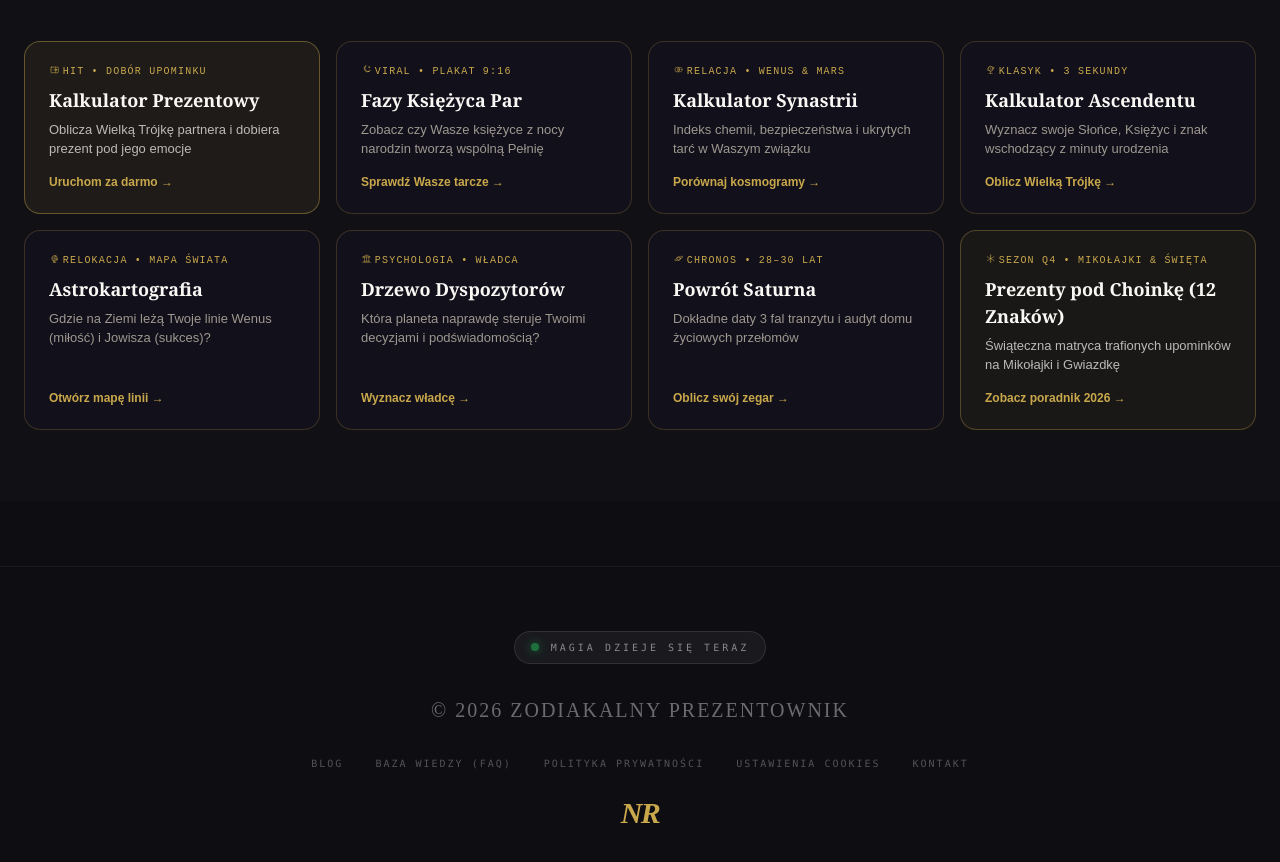
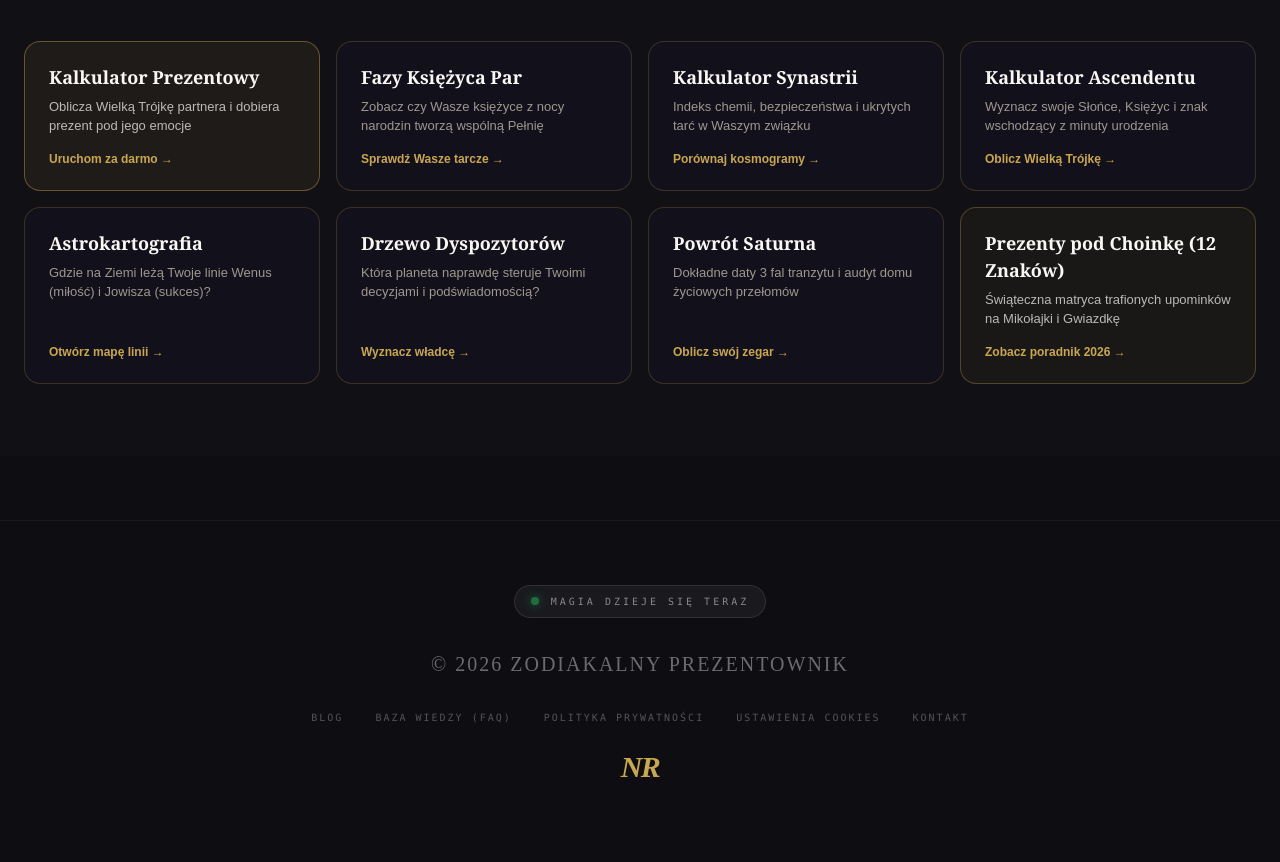
Before and after one commit to emkaerpe-bit/neoromantyczny, a plain HTML site: page index.html in a window 1280 px wide. Shown: the part 9447-10309 px from the top of the page. Drawn offline with nearby package versions, Linux system fonts and the light colour scheme; a web font is replaced by a local one.

Commit message:
style(lp): remove gold kicker labels above tool cards

```diff
--- a/index.html
+++ b/index.html
@@ -966,7 +966,6 @@
                 <div style="display:grid;grid-template-columns:repeat(auto-fill,minmax(260px,1fr));gap:16px;">
                     <a href="/kalkulator-prezentowy/" style="display:flex;flex-direction:column;justify-content:space-between;padding:22px 24px;border-radius:16px;background:rgba(201,168,76,0.08);border:1px solid rgba(201,168,76,0.42);text-decoration:none;transition:all 0.25s ease;" onmouseenter="this.style.transform='translateY(-3px)';this.style.borderColor='#C9A84C';" onmouseleave="this.style.transform='translateY(0)';this.style.borderColor='rgba(201,168,76,0.42)';">
                         <div>
-                            <div style="font-family:var(--font-mono,monospace);font-size:10px;color:#C9A84C;letter-spacing:0.12em;text-transform:uppercase;margin-bottom:8px;"><svg width="1.12em" height="1.12em" viewBox="0 0 32 32" fill="none" stroke="currentColor" stroke-linecap="round" stroke-linejoin="round" style="display:inline-block;vertical-align:-0.18em;flex-shrink:0;margin:0 0.26em 0 0" aria-hidden="true"><rect x="5.5" y="9" width="21" height="16" rx="1.5" stroke-width="1.6"/><line x1="19" y1="9" x2="19" y2="25" stroke-width="1.1"/><line x1="5.5" y1="16.5" x2="26.5" y2="16.5" stroke-width="0.9" opacity="0.6"/><circle cx="19" cy="16.5" r="2.8" fill="currentColor" fill-opacity="0.3" stroke-width="1.3"/></svg>HIT • DOBÓR UPOMINKU</div>
                             <h3 style="font-family:var(--font-display,Georgia,serif);font-size:18px;font-weight:700;color:#FAF8F5;margin:0 0 6px;">Kalkulator Prezentowy</h3>
                             <p style="font-size:13px;color:rgba(250,248,245,0.72);margin:0;line-height:1.5;">Oblicza Wielką Trójkę partnera i dobiera prezent pod jego emocje</p>
                         </div>
@@ -974,7 +973,6 @@
                     </a>
                     <a href="/kalkulator-faz-ksiezyca/" style="display:flex;flex-direction:column;justify-content:space-between;padding:22px 24px;border-radius:16px;background:rgba(19,17,28,0.85);border:1px solid rgba(201,168,76,0.22);text-decoration:none;transition:all 0.25s ease;" onmouseenter="this.style.transform='translateY(-3px)';this.style.borderColor='#C9A84C';" onmouseleave="this.style.transform='translateY(0)';this.style.borderColor='rgba(201,168,76,0.22)';">
                         <div>
-                            <div style="font-family:var(--font-mono,monospace);font-size:10px;color:#C9A84C;letter-spacing:0.12em;text-transform:uppercase;margin-bottom:8px;"><svg width="1.12em" height="1.12em" viewBox="0 0 32 32" fill="none" stroke="currentColor" stroke-linecap="round" stroke-linejoin="round" style="display:inline-block;vertical-align:-0.18em;flex-shrink:0;margin:0 0.26em 0 0" aria-hidden="true"><path d="M21.2 21.4A8.6 8.6 0 0 1 11.5 11a8.8 8.8 0 0 1 3-6.6A9.5 9.5 0 1 0 26.8 18a8.4 8.4 0 0 1-5.6 3.4Z" stroke-width="1.7"/><path d="M23.5 6.5v5M21 9h5" stroke-width="1.2"/><circle cx="23.5" cy="9" r="1" stroke="none" fill="currentColor"/></svg>VIRAL • PLAKAT 9:16</div>
                             <h3 style="font-family:var(--font-display,Georgia,serif);font-size:18px;font-weight:700;color:#FAF8F5;margin:0 0 6px;">Fazy Księżyca Par</h3>
                             <p style="font-size:13px;color:#9E9890;margin:0;line-height:1.5;">Zobacz czy Wasze księżyce z nocy narodzin tworzą wspólną Pełnię</p>
                         </div>
@@ -982,7 +980,6 @@
                     </a>
                     <a href="/kalkulator-synastrii/" style="display:flex;flex-direction:column;justify-content:space-between;padding:22px 24px;border-radius:16px;background:rgba(19,17,28,0.85);border:1px solid rgba(201,168,76,0.22);text-decoration:none;transition:all 0.25s ease;" onmouseenter="this.style.transform='translateY(-3px)';this.style.borderColor='#C9A84C';" onmouseleave="this.style.transform='translateY(0)';this.style.borderColor='rgba(201,168,76,0.22)';">
                         <div>
-                            <div style="font-family:var(--font-mono,monospace);font-size:10px;color:#C9A84C;letter-spacing:0.12em;text-transform:uppercase;margin-bottom:8px;"><svg width="1.12em" height="1.12em" viewBox="0 0 32 32" fill="none" stroke="currentColor" stroke-linecap="round" stroke-linejoin="round" style="display:inline-block;vertical-align:-0.18em;flex-shrink:0;margin:0 0.26em 0 0" aria-hidden="true"><circle cx="12.5" cy="16" r="6.8" stroke-width="1.55"/><circle cx="19.5" cy="16" r="6.8" stroke-width="1.55" opacity="0.85"/><path d="M16 12.5v7M13.5 16h5" stroke-width="0.95" opacity="0.75"/></svg>RELACJA • WENUS &amp; MARS</div>
                             <h3 style="font-family:var(--font-display,Georgia,serif);font-size:18px;font-weight:700;color:#FAF8F5;margin:0 0 6px;">Kalkulator Synastrii</h3>
                             <p style="font-size:13px;color:#9E9890;margin:0;line-height:1.5;">Indeks chemii, bezpieczeństwa i ukrytych tarć w Waszym związku</p>
                         </div>
@@ -990,7 +987,6 @@
                     </a>
                     <a href="/kalkulator-ascendentu/" style="display:flex;flex-direction:column;justify-content:space-between;padding:22px 24px;border-radius:16px;background:rgba(19,17,28,0.85);border:1px solid rgba(201,168,76,0.22);text-decoration:none;transition:all 0.25s ease;" onmouseenter="this.style.transform='translateY(-3px)';this.style.borderColor='#C9A84C';" onmouseleave="this.style.transform='translateY(0)';this.style.borderColor='rgba(201,168,76,0.22)';">
                         <div>
-                            <div style="font-family:var(--font-mono,monospace);font-size:10px;color:#C9A84C;letter-spacing:0.12em;text-transform:uppercase;margin-bottom:8px;"><svg width="1.12em" height="1.12em" viewBox="0 0 32 32" fill="none" stroke="currentColor" stroke-linecap="round" stroke-linejoin="round" style="display:inline-block;vertical-align:-0.18em;flex-shrink:0;margin:0 0.26em 0 0" aria-hidden="true"><circle cx="16" cy="13.5" r="7.2" stroke-width="1.7"/><ellipse cx="16" cy="13.5" rx="11.2" ry="3.4" transform="rotate(-20 16 13.5)" stroke-width="0.95" opacity="0.75"/><circle cx="16" cy="13.5" r="1.4" stroke="none" fill="currentColor"/><path d="M11 26.8h10M16 20.8v6" stroke-width="1.35"/></svg>KLASYK • 3 SEKUNDY</div>
                             <h3 style="font-family:var(--font-display,Georgia,serif);font-size:18px;font-weight:700;color:#FAF8F5;margin:0 0 6px;">Kalkulator Ascendentu</h3>
                             <p style="font-size:13px;color:#9E9890;margin:0;line-height:1.5;">Wyznacz swoje Słońce, Księżyc i znak wschodzący z minuty urodzenia</p>
                         </div>
@@ -998,7 +994,6 @@
                     </a>
                     <a href="/kalkulator-astrokartografii/" style="display:flex;flex-direction:column;justify-content:space-between;padding:22px 24px;border-radius:16px;background:rgba(19,17,28,0.85);border:1px solid rgba(201,168,76,0.22);text-decoration:none;transition:all 0.25s ease;" onmouseenter="this.style.transform='translateY(-3px)';this.style.borderColor='#C9A84C';" onmouseleave="this.style.transform='translateY(0)';this.style.borderColor='rgba(201,168,76,0.22)';">
                         <div>
-                            <div style="font-family:var(--font-mono,monospace);font-size:10px;color:#C9A84C;letter-spacing:0.12em;text-transform:uppercase;margin-bottom:8px;"><svg width="1.12em" height="1.12em" viewBox="0 0 32 32" fill="none" stroke="currentColor" stroke-linecap="round" stroke-linejoin="round" style="display:inline-block;vertical-align:-0.18em;flex-shrink:0;margin:0 0.26em 0 0" aria-hidden="true"><g transform="rotate(23.5 16 15.5)"><circle cx="16" cy="15.5" r="7.8" stroke-width="1.65"/><ellipse cx="16" cy="15.5" rx="3.8" ry="7.8" stroke-width="0.9" opacity="0.72"/><line x1="8.4" y1="15.5" x2="23.6" y2="15.5" stroke-width="0.9" opacity="0.72"/><line x1="16" y1="5.2" x2="16" y2="25.8" stroke-width="1.1"/></g><path d="M12.5 27h7M16 24.5V27" stroke-width="1.35"/></svg>RELOKACJA • MAPA ŚWIATA</div>
                             <h3 style="font-family:var(--font-display,Georgia,serif);font-size:18px;font-weight:700;color:#FAF8F5;margin:0 0 6px;">Astrokartografia</h3>
                             <p style="font-size:13px;color:#9E9890;margin:0;line-height:1.5;">Gdzie na Ziemi leżą Twoje linie Wenus (miłość) i Jowisza (sukces)?</p>
                         </div>
@@ -1006,7 +1001,6 @@
                     </a>
                     <a href="/kalkulator-dyspozytorow/" style="display:flex;flex-direction:column;justify-content:space-between;padding:22px 24px;border-radius:16px;background:rgba(19,17,28,0.85);border:1px solid rgba(201,168,76,0.22);text-decoration:none;transition:all 0.25s ease;" onmouseenter="this.style.transform='translateY(-3px)';this.style.borderColor='#C9A84C';" onmouseleave="this.style.transform='translateY(0)';this.style.borderColor='rgba(201,168,76,0.22)';">
                         <div>
-                            <div style="font-family:var(--font-mono,monospace);font-size:10px;color:#C9A84C;letter-spacing:0.12em;text-transform:uppercase;margin-bottom:8px;"><svg width="1.12em" height="1.12em" viewBox="0 0 32 32" fill="none" stroke="currentColor" stroke-linecap="round" stroke-linejoin="round" style="display:inline-block;vertical-align:-0.18em;flex-shrink:0;margin:0 0.26em 0 0" aria-hidden="true"><path d="M5.5 11.5L16 5.5l10.5 6H5.5Z" stroke-width="1.65"/><path d="M7.5 23.8h17M5 26.8h22" stroke-width="1.3"/><path d="M9.8 11.5v12.3M16 11.5v12.3M22.2 11.5v12.3" stroke-width="1.45"/><circle cx="16" cy="9" r="0.8" stroke="none" fill="currentColor"/></svg>PSYCHOLOGIA • WŁADCA</div>
                             <h3 style="font-family:var(--font-display,Georgia,serif);font-size:18px;font-weight:700;color:#FAF8F5;margin:0 0 6px;">Drzewo Dyspozytorów</h3>
                             <p style="font-size:13px;color:#9E9890;margin:0;line-height:1.5;">Która planeta naprawdę steruje Twoimi decyzjami i podświadomością?</p>
                         </div>
@@ -1014,7 +1008,6 @@
                     </a>
                     <a href="/kalkulator-powrotu-saturna/" style="display:flex;flex-direction:column;justify-content:space-between;padding:22px 24px;border-radius:16px;background:rgba(19,17,28,0.85);border:1px solid rgba(201,168,76,0.22);text-decoration:none;transition:all 0.25s ease;" onmouseenter="this.style.transform='translateY(-3px)';this.style.borderColor='#C9A84C';" onmouseleave="this.style.transform='translateY(0)';this.style.borderColor='rgba(201,168,76,0.22)';">
                         <div>
-                            <div style="font-family:var(--font-mono,monospace);font-size:10px;color:#C9A84C;letter-spacing:0.12em;text-transform:uppercase;margin-bottom:8px;"><svg width="1.12em" height="1.12em" viewBox="0 0 32 32" fill="none" stroke="currentColor" stroke-linecap="round" stroke-linejoin="round" style="display:inline-block;vertical-align:-0.18em;flex-shrink:0;margin:0 0.26em 0 0" aria-hidden="true"><circle cx="16" cy="16" r="5.2" stroke-width="1.75"/><ellipse cx="16" cy="16" rx="12.2" ry="3.5" transform="rotate(-24 16 16)" stroke-width="1.1"/><circle cx="25.5" cy="8.5" r="1" stroke="none" fill="currentColor"/></svg>CHRONOS • 28–30 LAT</div>
                             <h3 style="font-family:var(--font-display,Georgia,serif);font-size:18px;font-weight:700;color:#FAF8F5;margin:0 0 6px;">Powrót Saturna</h3>
                             <p style="font-size:13px;color:#9E9890;margin:0;line-height:1.5;">Dokładne daty 3 fal tranzytu i audyt domu życiowych przełomów</p>
                         </div>
@@ -1022,7 +1015,6 @@
                     </a>
                     <a href="/blog/prezent-na-swieta-i-mikolajki-dla-znaku-zodiaku" style="display:flex;flex-direction:column;justify-content:space-between;padding:22px 24px;border-radius:16px;background:rgba(201,168,76,0.05);border:1px solid rgba(201,168,76,0.32);text-decoration:none;transition:all 0.25s ease;" onmouseenter="this.style.transform='translateY(-3px)';this.style.borderColor='#C9A84C';" onmouseleave="this.style.transform='translateY(0)';this.style.borderColor='rgba(201,168,76,0.32)';">
                         <div>
-                            <div style="font-family:var(--font-mono,monospace);font-size:10px;color:#C9A84C;letter-spacing:0.12em;text-transform:uppercase;margin-bottom:8px;"><svg width="1.12em" height="1.12em" viewBox="0 0 32 32" fill="none" stroke="currentColor" stroke-linecap="round" stroke-linejoin="round" style="display:inline-block;vertical-align:-0.18em;flex-shrink:0;margin:0 0.26em 0 0" aria-hidden="true"><path d="M16 4.5v23M6.5 10.5l19 11M25.5 10.5l-19 11" stroke-width="1.4"/><path d="M13.5 7.5L16 10l2.5-2.5M13.5 24.5L16 22l2.5 2.5" stroke-width="0.9" opacity="0.75"/><circle cx="16" cy="16" r="2" stroke="none" fill="currentColor"/></svg>SEZON Q4 • MIKOŁAJKI &amp; ŚWIĘTA</div>
                             <h3 style="font-family:var(--font-display,Georgia,serif);font-size:18px;font-weight:700;color:#FAF8F5;margin:0 0 6px;">Prezenty pod Choinkę (12 Znaków)</h3>
                             <p style="font-size:13px;color:rgba(250,248,245,0.72);margin:0;line-height:1.5;">Świąteczna matryca trafionych upominków na Mikołajki i Gwiazdkę</p>
                         </div>
```
